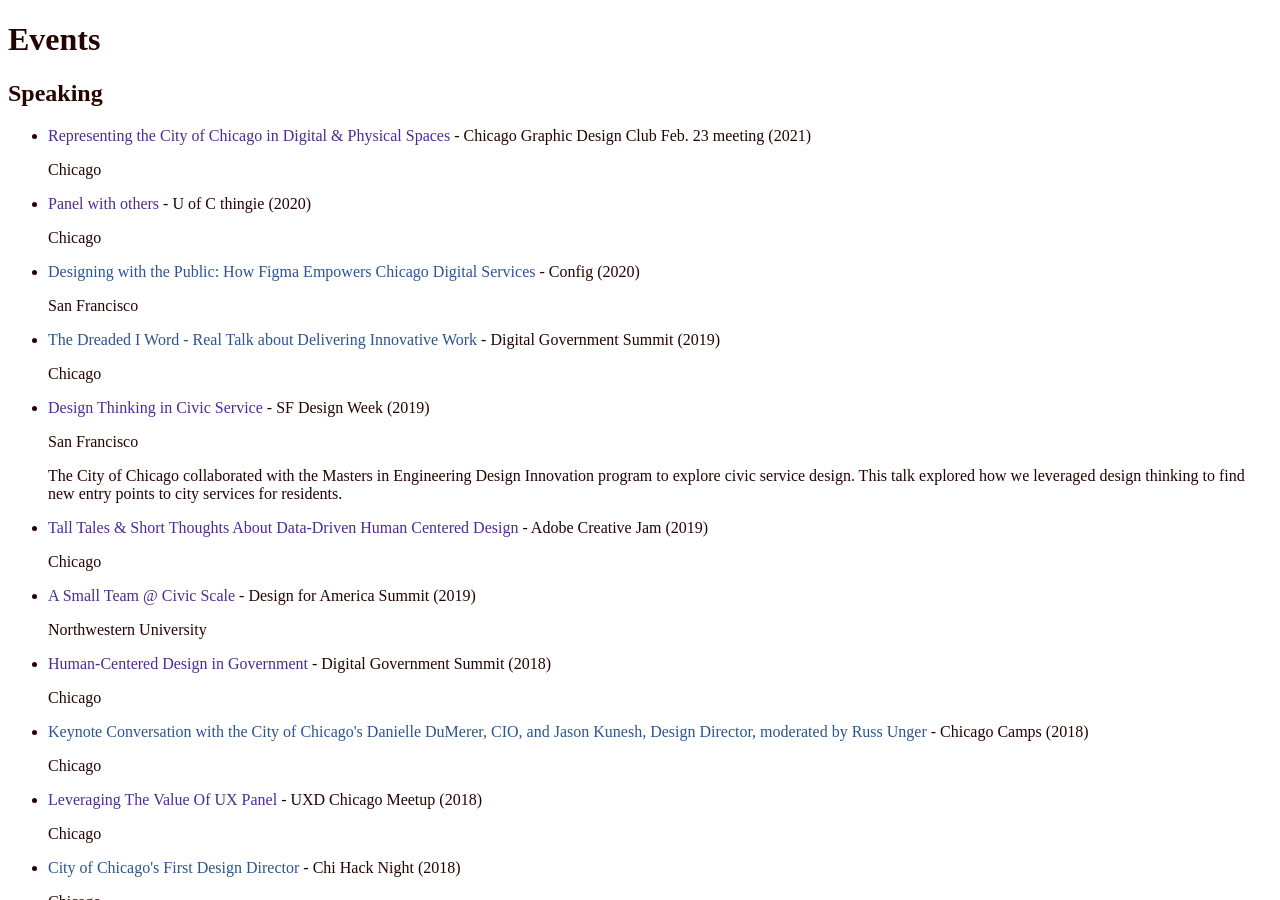
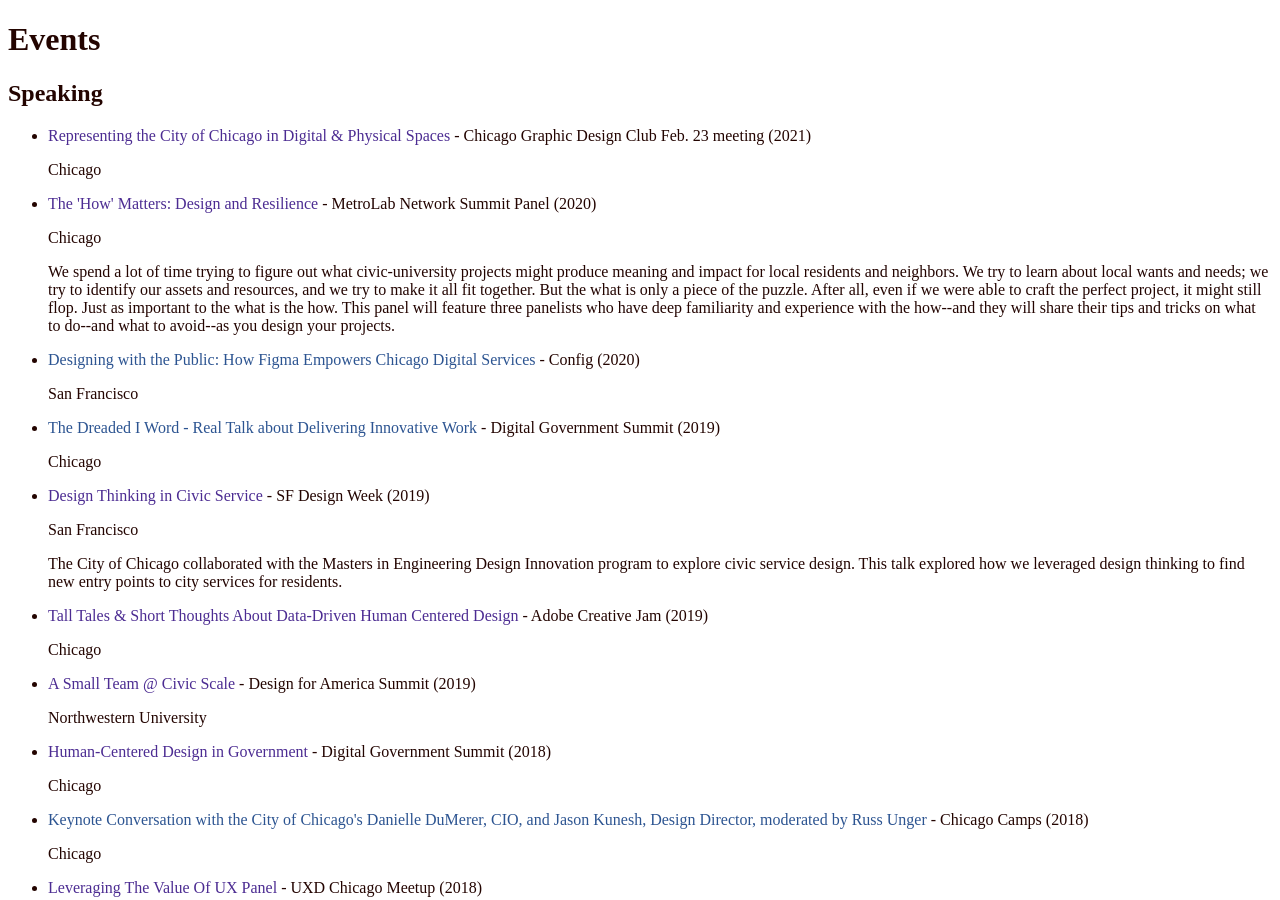
Before and after one commit to jdkunesh/jdkunesh.github.io, a Jekyll site: the page built from events.md, in a window 1280 px wide and 900 px high. Built offline with Jekyll 4.4.1, drawn with Linux system fonts in a browser that asks for light colours; nearby versions of some CDN libraries.

Commit message:
updates to events and such

```diff
--- a/_data/events.yml
+++ b/_data/events.yml
@@ -9,9 +9,9 @@
   url:
   year: 2021
 - title: >-
-    Panel with others
-  event: U of C thingie
-  description:
+    The 'How' Matters: Design and Resilience
+  event: MetroLab Network Summit Panel
+  description: We spend a lot of time trying to figure out what civic-university projects might produce meaning and impact for local residents and neighbors. We try to learn about local wants and needs; we try to identify our assets and resources, and we try to make it all fit together. But the what is only a piece of the puzzle. After all, even if we were able to craft the perfect project, it might still flop. Just as important to the what is the how. This panel will feature three panelists who have deep familiarity and experience with the how--and they will share their tips and tricks on what to do--and what to avoid--as you design your projects.
   live: true
   quote:
   location: Chicago
```
Also changed, not shown: press.md (+11 -0 lines), speaking.md (added, +7 -0 lines).
